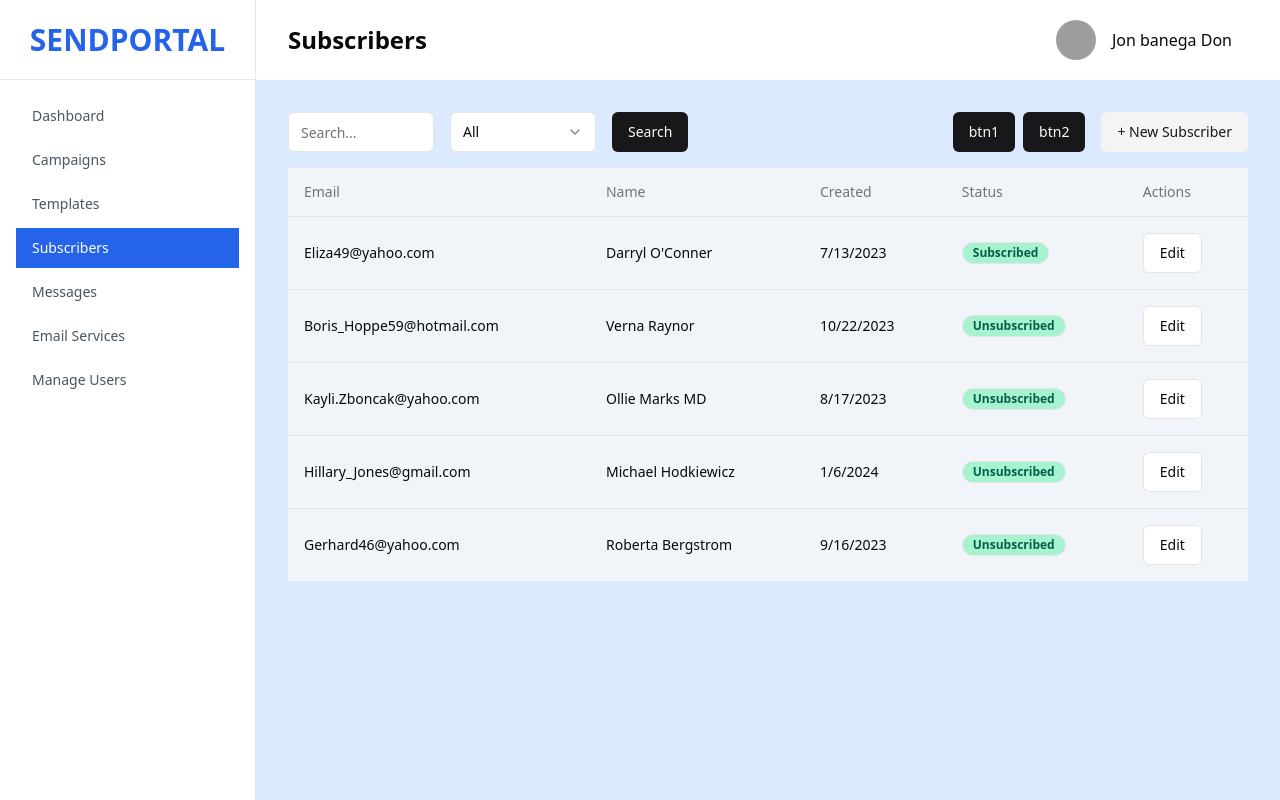
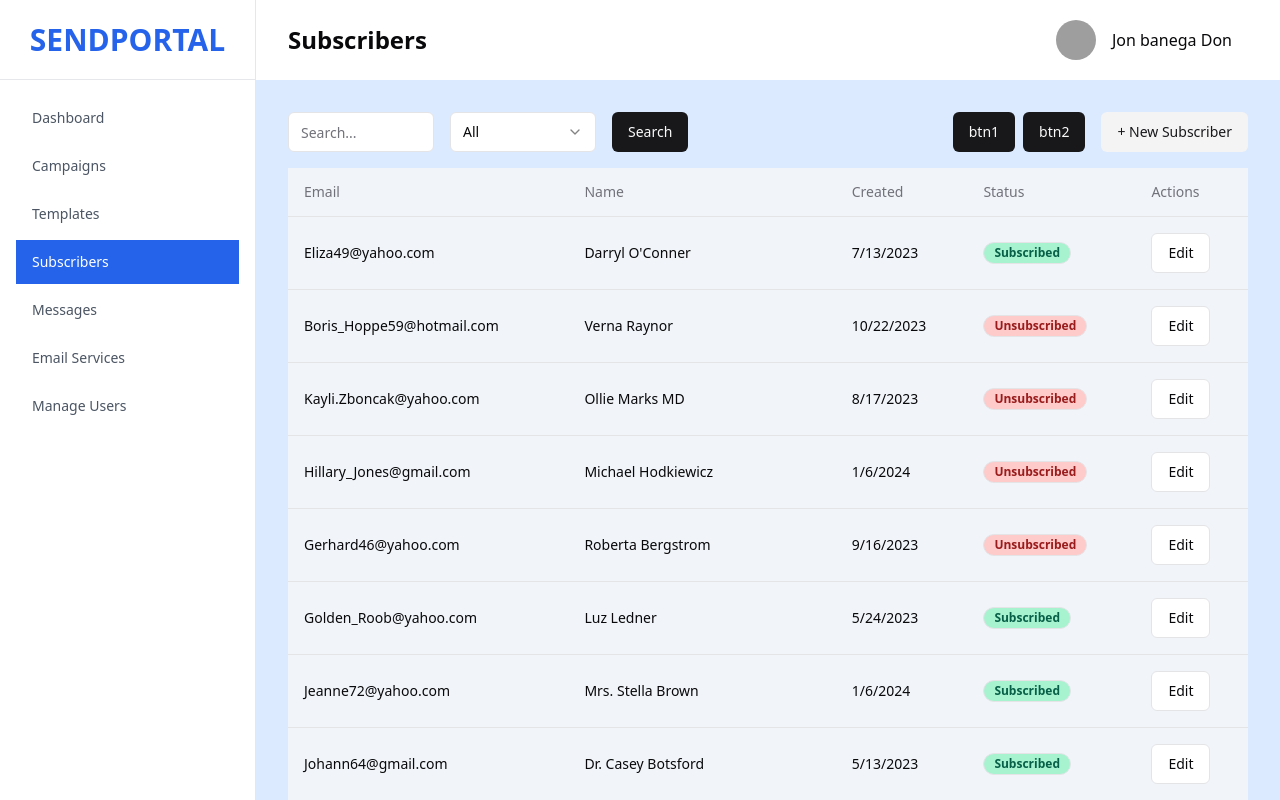
Before and after one commit to krishna-singha/mailSwift, a React (Vite) app: page /subscribers in a window 1280 px wide. Shown: the top 800 px of the page. Built offline with nearby package versions, Linux system fonts and the light colour scheme; grey boxes are pictures that could not be loaded.

Commit message:
styling fixex

```diff
--- a/src/Data..js
+++ b/src/Data..js
@@ -18,5 +18,5 @@ const generateTableData = (rowCount) => {
 	return tableData;
 };
 
-const tableData = generateTableData(5);
+const tableData = generateTableData(15);
 export default tableData;
--- a/src/Layout.jsx
+++ b/src/Layout.jsx
@@ -8,7 +8,7 @@ import Sidepanel from "./components/Navigation/Sidepanel";
 function Layout() {
 	return (
 		<>
-			<div className="flex h-screen bg-gray-100">
+			<div className="flex min-h-screen bg-gray-100">
 				<Sidepanel />
 				<Navbar />
 			</div>
--- a/src/components/Navigation/Sidepanel.jsx
+++ b/src/components/Navigation/Sidepanel.jsx
@@ -1,59 +1,104 @@
-import { Button } from "@/components/ui/button";
 import React from "react";
+import { NavLink } from "react-router-dom";
 
 function Sidepanel() {
 	return (
 		<>
 			<div className="flex flex-col w-64 border-r border-gray-200 bg-white">
 				<div className="flex items-center justify-center h-20 border-b border-gray-200">
-					<h1 className="text-3xl font-semibold text-blue-600">
+					<NavLink
+						to={"/"}
+						className="text-3xl font-semibold text-blue-600"
+					>
 						SENDPORTAL
-					</h1>
+					</NavLink>
 				</div>
 				<div className="flex flex-col flex-grow p-4 overflow-auto">
 					<nav className="flex flex-col space-y-1">
-						<Button
-							className="justify-start rounded-none text-left text-sm font-medium text-gray-600 hover:bg-blue-50 hover:text-blue-600"
-							variant="ghost"
+						<NavLink
+							to={"/dashboard"}
+							className={({ isActive }) =>
+								`px-4 py-3 justify-start rounded-none text-left text-sm font-medium ${
+									isActive
+										? "text-white bg-blue-600 hover:bg-blue-700"
+										: "text-gray-600 hover:bg-blue-50 hover:text-blue-600"
+								}`
+							}
 						>
 							Dashboard
-						</Button>
-						<Button
-							className="justify-start rounded-none text-left text-sm font-medium text-gray-600 hover:bg-blue-50 hover:text-blue-600"
-							variant="ghost"
+						</NavLink>
+						<NavLink
+							to={"/campaigns"}
+							className={({ isActive }) =>
+								`px-4 py-3 justify-start rounded-none text-left text-sm font-medium ${
+									isActive
+										? "text-white bg-blue-600 hover:bg-blue-700"
+										: "text-gray-600 hover:bg-blue-50 hover:text-blue-600"
+								}`
+							}
 						>
 							Campaigns
-						</Button>
-						<Button
-							className="justify-start rounded-none text-left text-sm font-medium text-gray-600 hover:bg-blue-50 hover:text-blue-600"
-							variant="ghost"
+						</NavLink>
+						<NavLink
+							to={"/templates"}
+							className={({ isActive }) =>
+								`px-4 py-3 justify-start rounded-none text-left text-sm font-medium ${
+									isActive
+										? "text-white bg-blue-600 hover:bg-blue-700"
+										: "text-gray-600 hover:bg-blue-50 hover:text-blue-600"
+								}`
+							}
 						>
 							Templates
-						</Button>
-						<Button
-							className="justify-start rounded-none text-left text-sm font-medium text-white bg-blue-600 hover:bg-blue-700"
-							variant="secondary"
+						</NavLink>
+						<NavLink
+							to={"/subscribers"}
+							className={({ isActive }) =>
+								`px-4 py-3 justify-start rounded-none text-left text-sm font-medium ${
+									isActive
+										? "text-white bg-blue-600 hover:bg-blue-700"
+										: "text-gray-600 hover:bg-blue-50 hover:text-blue-600"
+								}`
+							}
 						>
 							Subscribers
-						</Button>
-						<Button
-							className="justify-start rounded-none text-left text-sm font-medium text-gray-600 hover:bg-blue-50 hover:text-blue-600"
-							variant="ghost"
+						</NavLink>
+						<NavLink
+							to={"/messages"}
+							className={({ isActive }) =>
+								`px-4 py-3 justify-start rounded-none text-left text-sm font-medium ${
+									isActive
+										? "text-white bg-blue-600 hover:bg-blue-700"
+										: "text-gray-600 hover:bg-blue-50 hover:text-blue-600"
+								}`
+							}
 						>
 							Messages
-						</Button>
-						<Button
-							className="justify-start rounded-none text-left text-sm font-medium text-gray-600 hover:bg-blue-50 hover:text-blue-600"
-							variant="ghost"
+						</NavLink>
+						<NavLink
+							to={"/email-services"}
+							className={({ isActive }) =>
+								`px-4 py-3 justify-start rounded-none text-left text-sm font-medium ${
+									isActive
+										? "text-white bg-blue-600 hover:bg-blue-700"
+										: "text-gray-600 hover:bg-blue-50 hover:text-blue-600"
+								}`
+							}
 						>
 							Email Services
-						</Button>
-						<Button
-							className="justify-start rounded-none text-left text-sm font-medium text-gray-600 hover:bg-blue-50 hover:text-blue-600"
-							variant="ghost"
+						</NavLink>
+						<NavLink
+							to={"/manage-users"}
+							className={({ isActive }) =>
+								`px-4 py-3 justify-start rounded-none text-left text-sm font-medium ${
+									isActive
+										? "text-white bg-blue-600 hover:bg-blue-700"
+										: "text-gray-600 hover:bg-blue-50 hover:text-blue-600"
+								}`
+							}
 						>
 							Manage Users
-						</Button>
+						</NavLink>
 					</nav>
 				</div>
 			</div>
--- a/src/components/Subscribers/Subscriber.jsx
+++ b/src/components/Subscribers/Subscriber.jsx
@@ -67,14 +67,17 @@ function Subscriber() {
 					<TableBody>
 						{tableData.map((data, key) => {
 							return (
-								<TableRow>
+								<TableRow key={key}>
 									<TableCell>{data.email}</TableCell>
 									<TableCell>{data.name}</TableCell>
 									<TableCell>{data.lastActive}</TableCell>
 									<TableCell>
 										<Badge
 											className={
-												"bg-emerald-200 text-emerald-800 font-semibold"
+												data.subscriptionStatus ==
+												"Subscribed"
+													? "bg-emerald-200 text-emerald-800"
+													: "bg-red-200 text-red-800"
 											}
 											variant="primary"
 										>
@@ -82,7 +85,9 @@ function Subscriber() {
 										</Badge>
 									</TableCell>
 									<TableCell>
-										<Button variant="outline">{data.actions}</Button>
+										<Button variant="outline">
+											{data.actions}
+										</Button>
 									</TableCell>
 								</TableRow>
 							);
--- a/src/components/Test.jsx
+++ /dev/null
@@ -1,135 +0,0 @@
-
-import { Input } from "@/components/ui/input";
-import {
-	SelectValue,
-	SelectTrigger,
-	SelectItem,
-	SelectContent,
-	Select,
-} from "@/components/ui/select";
-import {
-	TableHead,
-	TableRow,
-	TableHeader,
-	TableBody,
-	Table,
-} from "@/components/ui/table";
-
-export default function Component() {
-	return (
-		<div className="flex h-screen bg-[#F4F7F9]">
-			<div className="flex flex-col w-64 border-r border-gray-200 bg-white">
-				<div className="flex items-center justify-center h-16 border-b border-gray-200">
-					<h1 className="text-lg font-semibold text-blue-600">
-						SENDPORTAL
-					</h1>
-				</div>
-				<div className="flex flex-col flex-grow p-4 overflow-auto">
-					<nav className="flex flex-col space-y-1">
-						<Button
-							className="justify-start rounded-none text-left text-sm font-medium text-gray-600 hover:bg-blue-50 hover:text-blue-600"
-							variant="ghost"
-						>
-							Dashboard
-						</Button>
-						<Button
-							className="justify-start rounded-none text-left text-sm font-medium text-gray-600 hover:bg-blue-50 hover:text-blue-600"
-							variant="ghost"
-						>
-							Campaigns
-						</Button>
-						<Button
-							className="justify-start rounded-none text-left text-sm font-medium text-gray-600 hover:bg-blue-50 hover:text-blue-600"
-							variant="ghost"
-						>
-							Templates
-						</Button>
-						<Button
-							className="justify-start rounded-none text-left text-sm font-medium text-white bg-blue-600 hover:bg-blue-700"
-							variant="secondary"
-						>
-							Subscribers
-						</Button>
-						<Button
-							className="justify-start rounded-none text-left text-sm font-medium text-gray-600 hover:bg-blue-50 hover:text-blue-600"
-							variant="ghost"
-						>
-							Messages
-						</Button>
-						<Button
-							className="justify-start rounded-none text-left text-sm font-medium text-gray-600 hover:bg-blue-50 hover:text-blue-600"
-							variant="ghost"
-						>
-							Email Services
-						</Button>
-						<Button
-							className="justify-start rounded-none text-left text-sm font-medium text-gray-600 hover:bg-blue-50 hover:text-blue-600"
-							variant="ghost"
-						>
-							Manage Users
-						</Button>
-					</nav>
-				</div>
-			</div>
-			<div className="flex flex-col flex-grow p-8">
-				<div className="flex items-center justify-between">
-					<h2 className="text-2xl font-semibold">Subscribers</h2>
-					<div className="flex items-center">
-						<Avatar>
-							<AvatarImage
-								alt="Jon Behr"
-								src="/placeholder.svg?height=32&width=32"
-							/>
-							<AvatarFallback>JB</AvatarFallback>
-						</Avatar>
-						<p className="ml-2">Jon Behr</p>
-					</div>
-				</div>
-			</div>
-		</div>
-	);
-}
-
-function ListIcon(props) {
-	return (
-		<svg
-			{...props}
-			xmlns="http://www.w3.org/2000/svg"
-			width="24"
-			height="24"
-			viewBox="0 0 24 24"
-			fill="none"
-			stroke="currentColor"
-			strokeWidth="2"
-			strokeLinecap="round"
-			strokeLinejoin="round"
-		>
-			<line x1="8" x2="21" y1="6" y2="6" />
-			<line x1="8" x2="21" y1="12" y2="12" />
-			<line x1="8" x2="21" y1="18" y2="18" />
-			<line x1="3" x2="3.01" y1="6" y2="6" />
-			<line x1="3" x2="3.01" y1="12" y2="12" />
-			<line x1="3" x2="3.01" y1="18" y2="18" />
-		</svg>
-	);
-}
-
-function SettingsIcon(props) {
-	return (
-		<svg
-			{...props}
-			xmlns="http://www.w3.org/2000/svg"
-			width="24"
-			height="24"
-			viewBox="0 0 24 24"
-			fill="none"
-			stroke="currentColor"
-			strokeWidth="2"
-			strokeLinecap="round"
-			strokeLinejoin="round"
-		>
-			<path d="M12.22 2h-.44a2 2 0 0 0-2 2v.18a2 2 0 0 1-1 1.73l-.43.25a2 2 0 0 1-2 0l-.15-.08a2 2 0 0 0-2.73.73l-.22.38a2 2 0 0 0 .73 2.73l.15.1a2 2 0 0 1 1 1.72v.51a2 2 0 0 1-1 1.74l-.15.09a2 2 0 0 0-.73 2.73l.22.38a2 2 0 0 0 2.73.73l.15-.08a2 2 0 0 1 2 0l.43.25a2 2 0 0 1 1 1.73V20a2 2 0 0 0 2 2h.44a2 2 0 0 0 2-2v-.18a2 2 0 0 1 1-1.73l.43-.25a2 2 0 0 1 2 0l.15.08a2 2 0 0 0 2.73-.73l.22-.39a2 2 0 0 0-.73-2.73l-.15-.08a2 2 0 0 1-1-1.74v-.5a2 2 0 0 1 1-1.74l.15-.09a2 2 0 0 0 .73-2.73l-.22-.38a2 2 0 0 0-2.73-.73l-.15.08a2 2 0 0 1-2 0l-.43-.25a2 2 0 0 1-1-1.73V4a2 2 0 0 0-2-2z" />
-			<circle cx="12" cy="12" r="3" />
-		</svg>
-	);
-}
```
